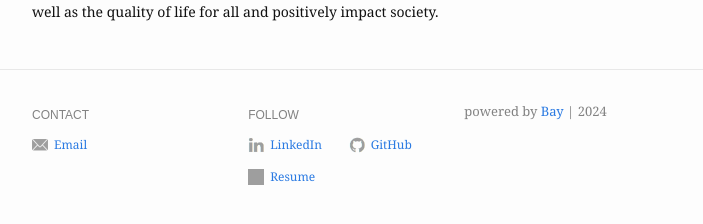
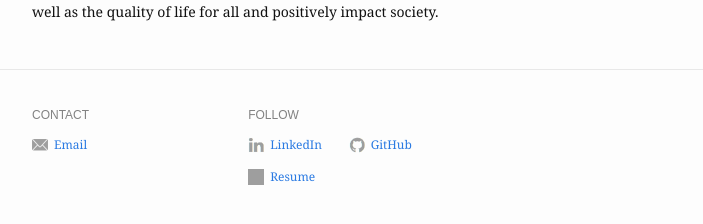
Before and after one commit to seungwon1/seungwon1.github.io, a Jekyll site: the page built from index.md, in a window 1280 px wide. Shown: the part 446-670 px from the top of the page, without its empty margins (288-991 px from the left). Built offline with Jekyll 4.4.1, drawn with Linux system fonts in a browser that asks for light colours; grey boxes are pictures that could not be loaded.

Commit message:
change config

```diff
--- a/_includes/footer.html
+++ b/_includes/footer.html
@@ -80,14 +80,6 @@
           </div>
         {% endif %}
       </div>
-
-      {% if site.footer.show_powered_by == true %}
-        <div class="footer-col footer-col-3 powered-by">
-          <p>
-            powered by <a href="https://github.com/eliottvincent/bay">Bay</a> | <span id="year"></span>
-          </p>
-        </div>
-      {% endif %}
     </div>
   </div>
 </footer>
```
